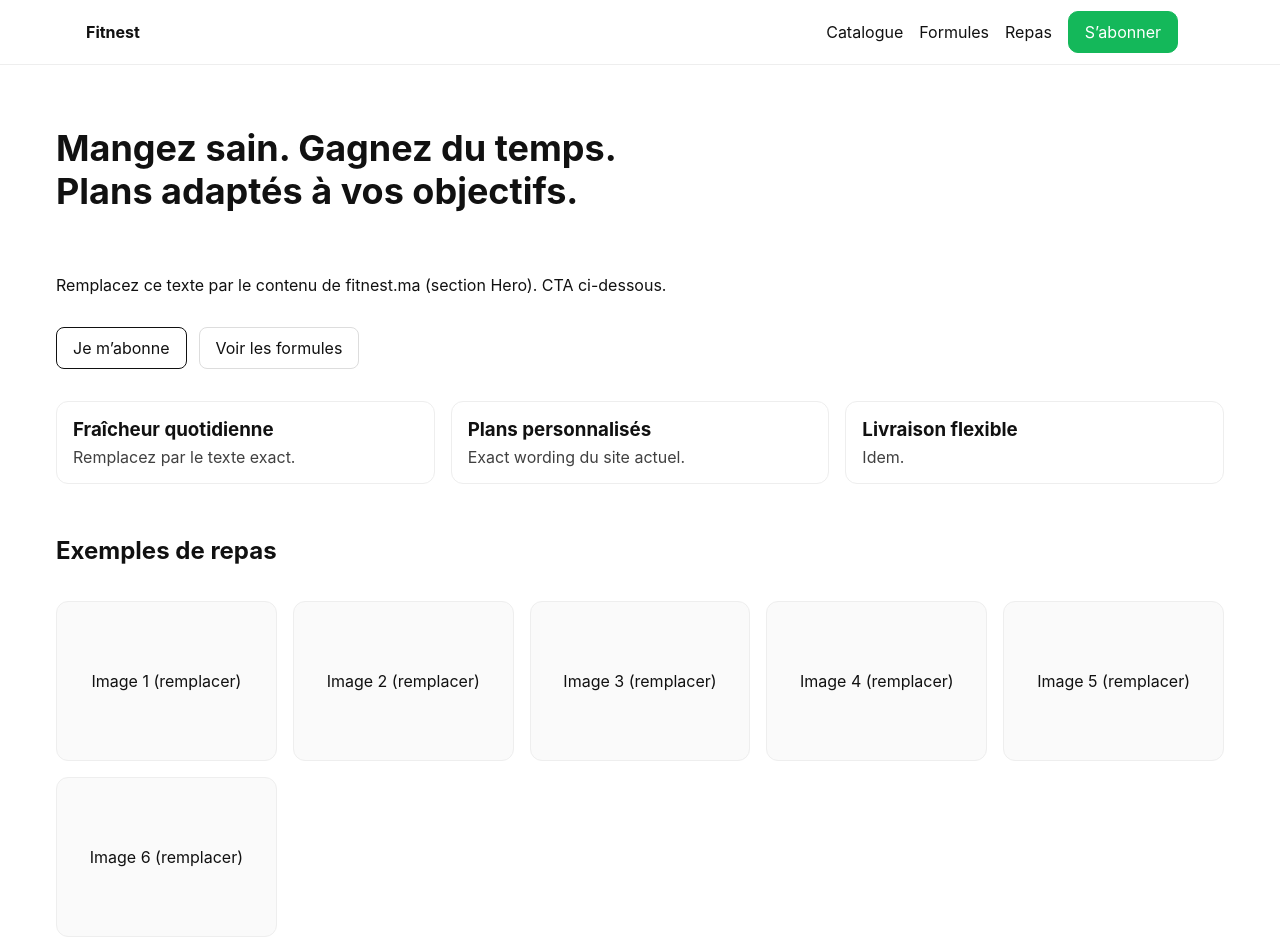
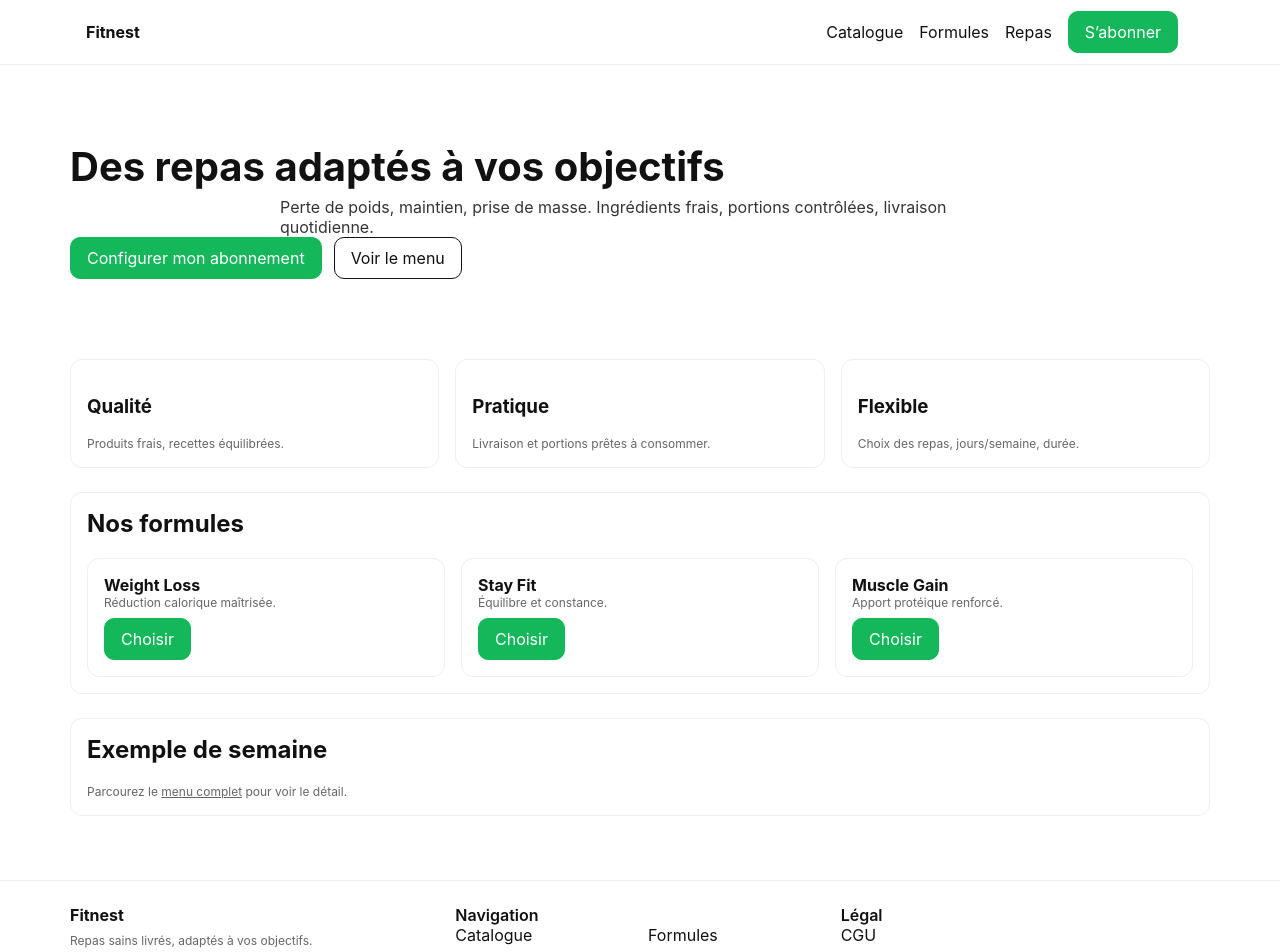
Before and after one commit to Chibschibs-tech/fitnest-monorepo, a Next.js app in the folder apps/web/: page /catalogue in a window 1280 px wide. Shown: the top 952 px of the page. Built offline with nearby package versions, Linux system fonts and the light colour scheme.

Commit message:
feat(web): menu cards, catalogue page, MAD formatting

```diff
--- a/apps/web/app/catalogue/page.tsx
+++ b/apps/web/app/catalogue/page.tsx
@@ -2,53 +2,34 @@ export const metadata = { title: "Fitnest — Catalogue" };
 
 export default function CataloguePage(){
   return (
-    <main style={{maxWidth:1200, margin:"0 auto", padding:"32px 16px"}}>
-      {/* Hero */}
-      <section style={{display:"grid", gap:16, marginBottom:32}}>
-        <h1 style={{fontSize:36, lineHeight:1.2}}>Mangez sain. Gagnez du temps.<br/>Plans adaptés à vos objectifs.</h1>
-        <p style={{maxWidth:700}}>Remplacez ce texte par le contenu de fitnest.ma (section Hero). CTA ci-dessous.</p>
-        <div style={{display:"flex", gap:12}}>
-          <a href="/subscribe" style={{padding:"10px 16px", border:"1px solid #111", borderRadius:8}}>Je m’abonne</a>
-          <a href="/plans" style={{padding:"10px 16px", border:"1px solid #ddd", borderRadius:8}}>Voir les formules</a>
+    <main className="container" style={{padding:"24px 0", display:"grid", gap:24}}>
+      <section className="hero" style={{textAlign:"left"}}>
+        <h1>Des repas adaptés à vos objectifs</h1>
+        <p>Perte de poids, maintien, prise de masse. Ingrédients frais, portions contrôlées, livraison quotidienne.</p>
+        <div style={{display:"flex",gap:12,flexWrap:"wrap"}}>
+          <a href="/subscribe" className="btn brand">Configurer mon abonnement</a>
+          <a href="/menu" className="btn">Voir le menu</a>
         </div>
       </section>
 
-      {/* Avantages (3 colonnes) */}
-      <section style={{display:"grid", gridTemplateColumns:"repeat(auto-fit,minmax(220px,1fr))", gap:16, marginBottom:32}}>
-        {[
-          {t:"Fraîcheur quotidienne", d:"Remplacez par le texte exact."},
-          {t:"Plans personnalisés", d:"Exact wording du site actuel."},
-          {t:"Livraison flexible", d:"Idem."},
-        ].map((b,i)=>(
-          <article key={i} style={{padding:16, border:"1px solid #eee", borderRadius:12}}>
-            <h3 style={{margin:"0 0 6px 0"}}>{b.t}</h3>
-            <p style={{opacity:.8, margin:0}}>{b.d}</p>
-          </article>
-        ))}
+      <section className="grid" style={{gridTemplateColumns:"repeat(auto-fit,minmax(260px,1fr))"}}>
+        <article className="card pad"><h3>Qualité</h3><div className="label">Produits frais, recettes équilibrées.</div></article>
+        <article className="card pad"><h3>Pratique</h3><div className="label">Livraison et portions prêtes à consommer.</div></article>
+        <article className="card pad"><h3>Flexible</h3><div className="label">Choix des repas, jours/semaine, durée.</div></article>
       </section>
 
-      {/* Showcase de repas */}
-      <section style={{display:"grid", gap:16, marginBottom:32}}>
-        <h2>Exemples de repas</h2>
-        <div style={{display:"grid", gridTemplateColumns:"repeat(auto-fit,minmax(220px,1fr))", gap:16}}>
-          {[1,2,3,4,5,6].map(i=>(
-            <div key={i} style={{border:"1px solid #eee", borderRadius:12, overflow:"hidden", background:"#fafafa", height:160, display:"grid", placeItems:"center"}}>
-              <span>Image {i} (remplacer)</span>
-            </div>
-          ))}
+      <section className="card pad">
+        <h2 style={{marginTop:0}}>Nos formules</h2>
+        <div className="grid" style={{gridTemplateColumns:"repeat(auto-fit,minmax(220px,1fr))"}}>
+          <div className="card pad"><b>Weight Loss</b><div className="label">Réduction calorique maîtrisée.</div><a href="/subscribe?plan=Weight%20Loss" className="btn brand" style={{marginTop:8}}>Choisir</a></div>
+          <div className="card pad"><b>Stay Fit</b><div className="label">Équilibre et constance.</div><a href="/subscribe?plan=Stay%20Fit" className="btn brand" style={{marginTop:8}}>Choisir</a></div>
+          <div className="card pad"><b>Muscle Gain</b><div className="label">Apport protéique renforcé.</div><a href="/subscribe?plan=Muscle%20Gain" className="btn brand" style={{marginTop:8}}>Choisir</a></div>
         </div>
       </section>
 
-      {/* Témoignages / FAQ / Footer links — placeholders */}
-      <section style={{display:"grid", gap:12, marginBottom:48}}>
-        <h2>Témoignages</h2>
-        <p>Remplacer par les témoignages/notes du site actuel.</p>
-      </section>
-
-      <section style={{display:"grid", gap:12}}>
-        <h2>FAQ</h2>
-        <details><summary>Question 1</summary><p>Réponse à remplacer.</p></details>
-        <details><summary>Question 2</summary><p>Réponse à remplacer.</p></details>
+      <section className="card pad">
+        <h2 style={{marginTop:0}}>Exemple de semaine</h2>
+        <div className="label">Parcourez le <a href="/menu" style={{textDecoration:"underline"}}>menu complet</a> pour voir le détail.</div>
       </section>
     </main>
   );
--- /dev/null
+++ b/apps/web/lib/format.ts
@@ -0,0 +1,2 @@
+export const mad = (n:number) =>
+  new Intl.NumberFormat('fr-MA', { style:'currency', currency:'MAD', maximumFractionDigits:0 }).format(n);
```
Also changed, not shown: apps/web/app/menu/page.tsx (+39 -32 lines), apps/web/components/MealCard.tsx (added, +31 -0 lines).
